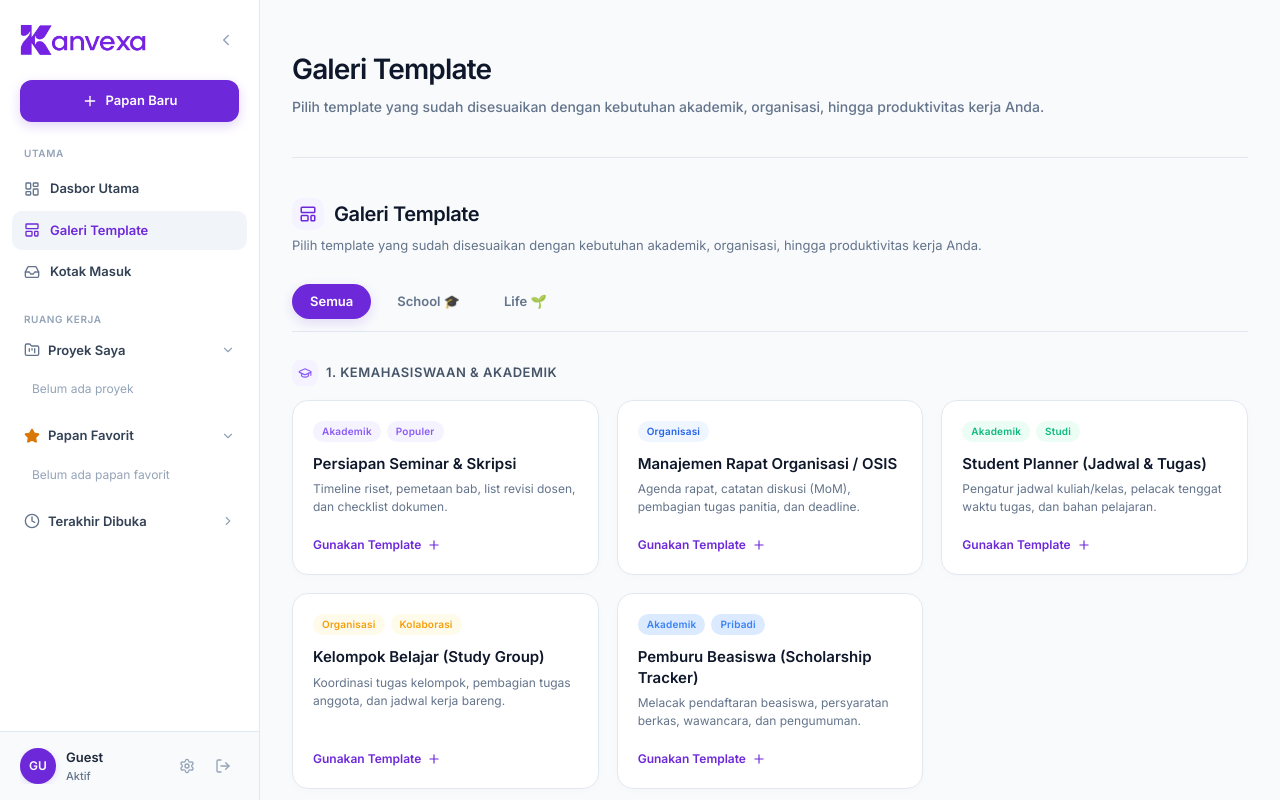
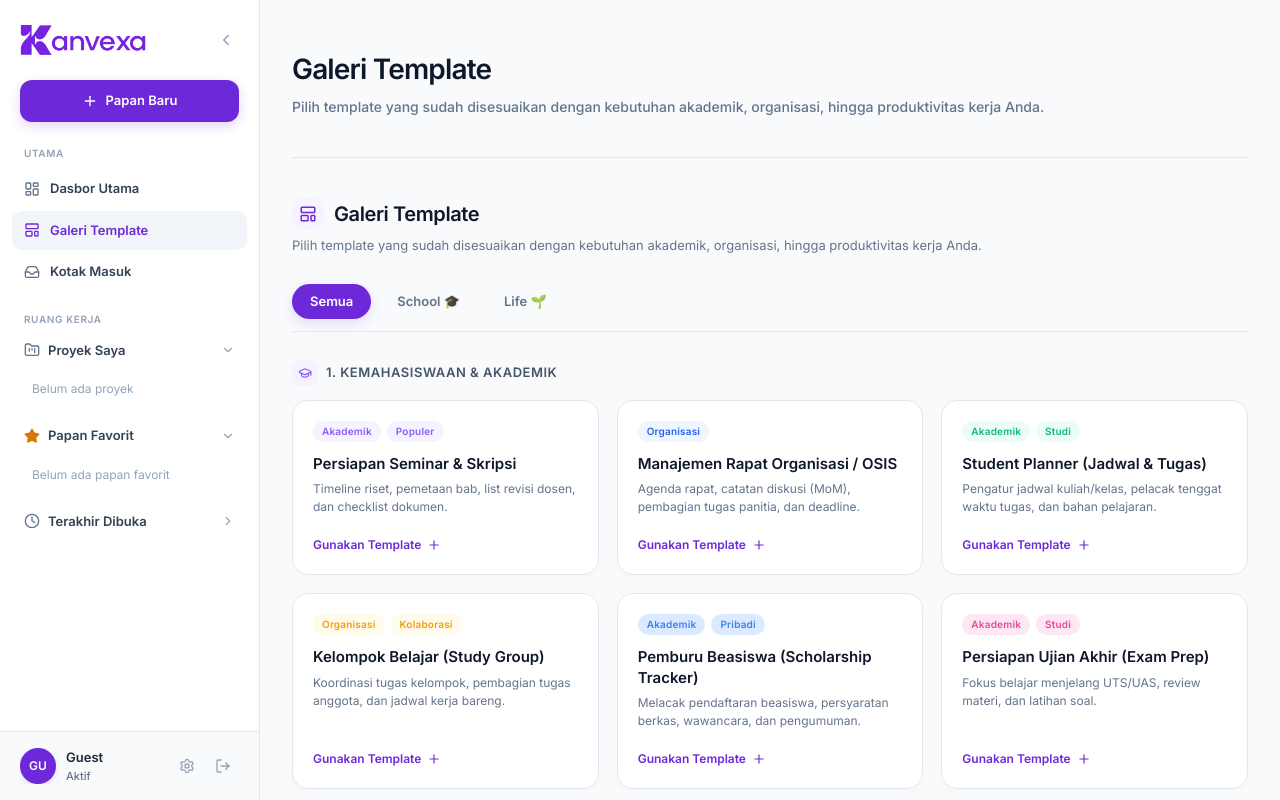
Before and after one commit to Hocaabinn/Kanvexa-Smart-Kanban, a Next.js app: page /Galeri-Template in a window 1280 px wide. Built offline with nearby package versions, Linux system fonts and the light colour scheme; no server answers; the database is empty.

Commit message:
feat(template): add & implement 'Persiapan Ujian Akhir' (Exam Prep) template

```diff
--- a/src/app/dashboard/DashboardClient.tsx
+++ b/src/app/dashboard/DashboardClient.tsx
@@ -537,6 +537,14 @@ export default function DashboardClient({ userEmail, initialBoards, initialInvit
                       prompt: "Pemburu Beasiswa (Scholarship Tracker)",
                       tagColor: "#3b82f6",
                       tagBg: "#dbeafe"
+                    },
+                    {
+                      title: "Persiapan Ujian Akhir (Exam Prep)",
+                      desc: "Fokus belajar menjelang UTS/UAS, review materi, dan latihan soal.",
+                      tags: ["Akademik", "Studi"],
+                      prompt: "Persiapan Ujian Akhir (Exam Prep)",
+                      tagColor: "#ec4899",
+                      tagBg: "#fce7f3"
                     }
                   ]
                 },
--- a/src/app/dashboard/actions.ts
+++ b/src/app/dashboard/actions.ts
@@ -60,6 +60,13 @@ export async function createBoard(formData: FormData) {
       { name: "Persyaratan Berkas", position: 1, cards: ["Legalisir Transkrip Nilai", "Surat Rekomendasi Dosen", "Essay: Kontribusi bagi Bangsa"] },
       { name: "Tahap Wawancara", position: 2, cards: ["Latihan mock interview", "Cetak kartu peserta & berkas fisik"] },
       { name: "Status Akhir", position: 3, cards: ["Simpan email pengumuman"] },
+    ];
+  } else if (name === "Persiapan Ujian Akhir (Exam Prep)") {
+    columnsToInsert = [
+      { name: "Materi Ujian", position: 0, cards: ["Kisi-kisi Pemrograman Web", "Bab 1-5 Teori Graf", "Kumpulan rumus Fisika II"] },
+      { name: "Sedang Di-review", position: 1, cards: ["Latihan soal UTS tahun lalu", "Membaca rangkuman Algoritma"] },
+      { name: "Siap Ujian", position: 2, cards: ["Kalkulus II (Siap 90%)", "Jaringan Komputer (Siap 85%)"] },
+      { name: "Selesai Ujian", position: 3, cards: ["Ujian Pemrograman Web"] },
     ];
   } else if (name === "Mindmap Ide & Brainstorming") {
     columnsToInsert = [
```
